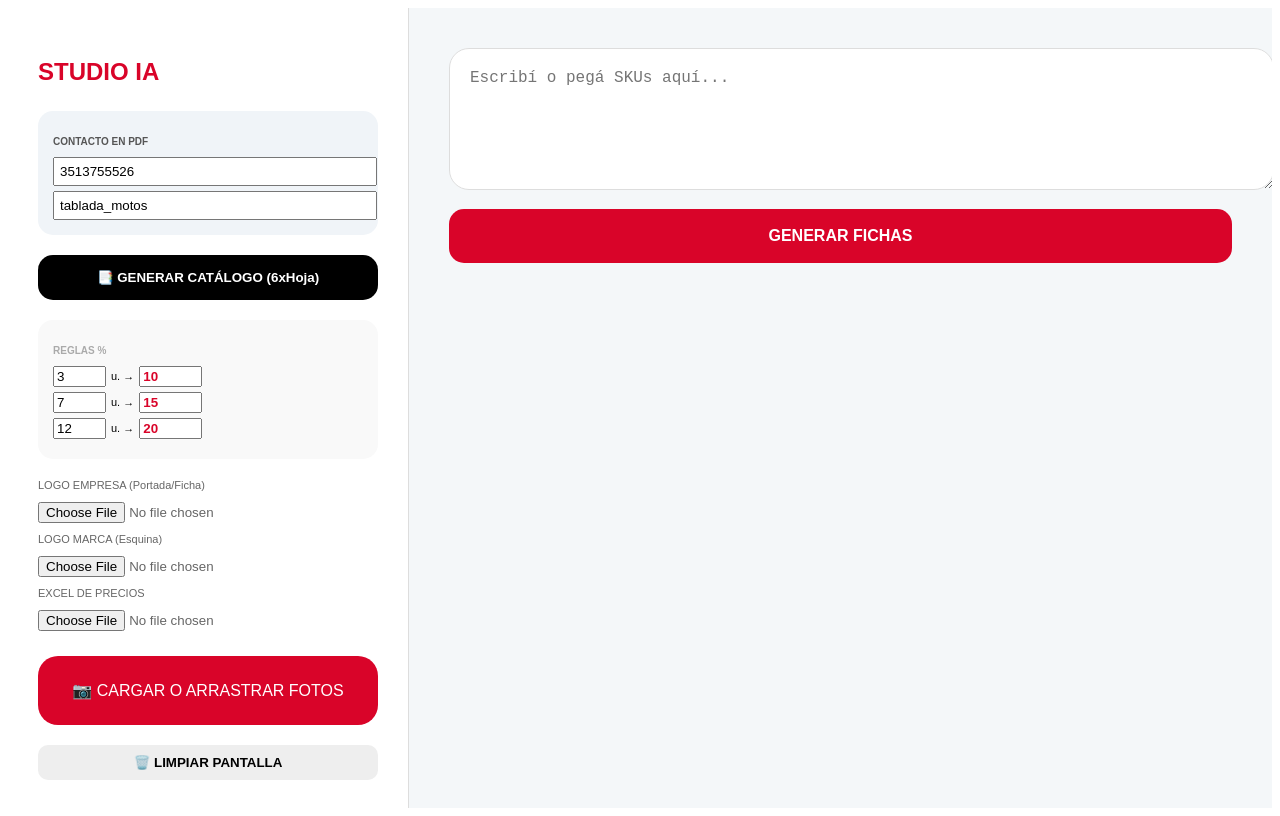
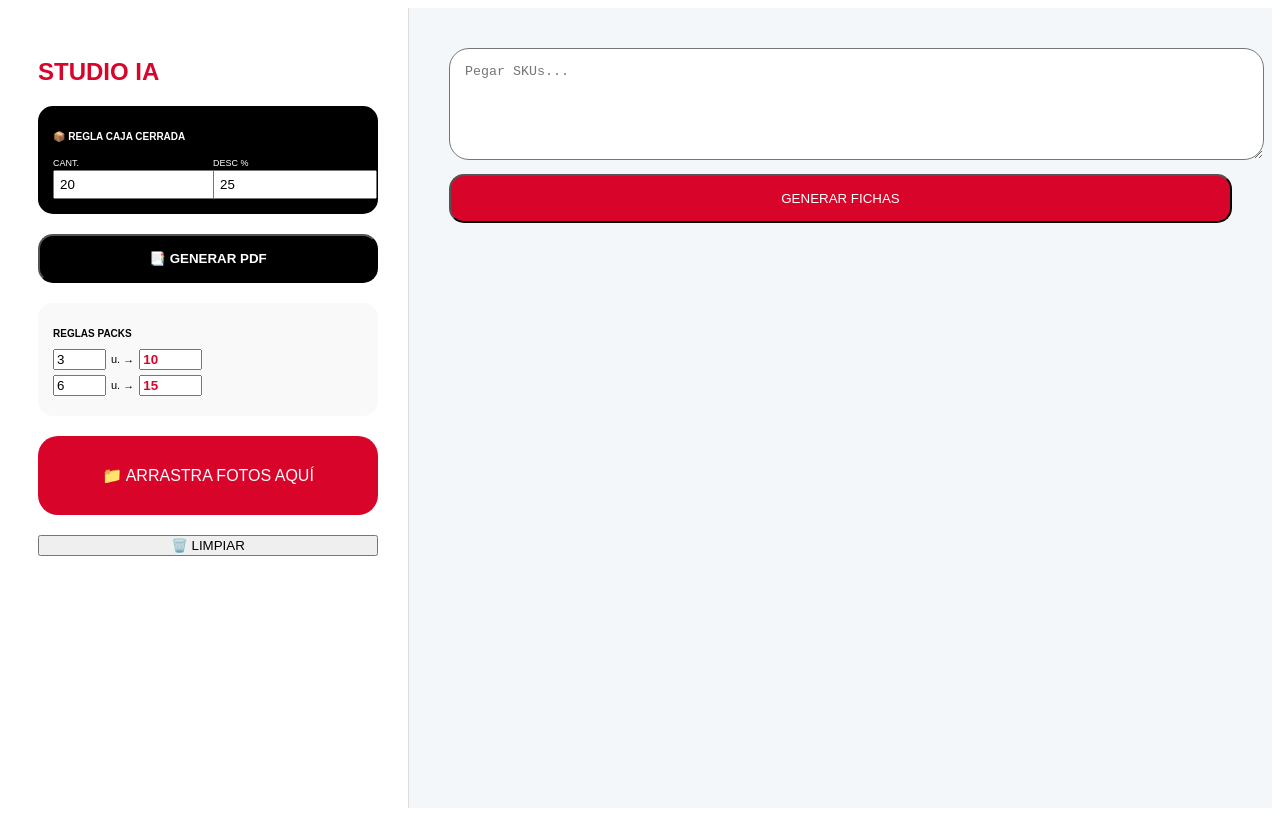
Before and after one commit to tabladamotosrepuestos-art/mi-app-estudio, a React (Vite) app in the folder mi-app-ai/: page / in a window 1280 px wide. Built offline with nearby package versions, Linux system fonts and the light colour scheme; the HTML template or start-up script is replaced by a standard one.

Commit message:
Update App.tsx

```diff
--- a/mi-app-ai/src/App.tsx
+++ b/mi-app-ai/src/App.tsx
@@ -9,8 +9,8 @@ interface Producto {
 }
 
 // --- COMPONENTE DE LA FICHA ---
-const FichaStudioIA = ({ producto, bancoFotos, reglasPack, logoEmpresa, logoMarca, onUpdate, onDelete }: {
-  producto: Producto, bancoFotos: Record<string, string>, reglasPack: Regla[],
+const FichaStudioIA = ({ producto, bancoFotos, reglasPack, reglaCaja, logoEmpresa, logoMarca, onUpdate, onDelete }: {
+  producto: Producto, bancoFotos: Record<string, string>, reglasPack: Regla[], reglaCaja: Regla,
   logoEmpresa: string | null, logoMarca: string | null,
   onUpdate: (p: Producto) => void, onDelete: () => void
 }) => {
@@ -18,46 +18,39 @@ const FichaStudioIA = ({ producto, bancoFotos, reglasPack, logoEmpresa, logoMarc
   const foto = bancoFotos[producto.sku.toLowerCase().trim()];
   const precioBase = producto.costo * (1 + producto.rent / 100);
 
-  const reglaPack = [...reglasPack].sort((a, b) => b.x - a.x).find(r => producto.cantidad >= r.x);
-  const descFinal = reglaPack ? reglaPack.y : producto.descuentoManual;
+  // Lógica de Descuento: Prioriza Caja Cerrada, luego reglas normales
+  let descFinal = producto.descuentoManual;
+  let esCajaCerrada = false;
+
+  if (producto.cantidad >= reglaCaja.x) {
+    descFinal = reglaCaja.y;
+    esCajaCerrada = true;
+  } else {
+    const reglaPack = [...reglasPack].sort((a, b) => b.x - a.x).find(r => producto.cantidad >= r.x);
+    if (reglaPack) descFinal = reglaPack.y;
+  }
+
   const unitarioFinal = precioBase * (1 - descFinal / 100);
-
-  const copiarImagen = async () => {
-    const html2canvas = (await import('html2canvas')).default;
-    if (fichaRef.current) {
-      const canvas = await html2canvas(fichaRef.current, { useCORS: true, scale: 2, backgroundColor: '#ffffff' });
-      canvas.toBlob(async (blob) => {
-        if (blob) {
-          try {
-            const data = [new ClipboardItem({ [blob.type]: blob })];
-            await navigator.clipboard.write(data);
-            alert("✅ Imagen copiada al portapapeles.");
-          } catch (err) { alert("Error al copiar imagen."); }
-        }
-      }, 'image/png');
-    }
-  };
 
   return (
     <div style={{ display: 'flex', flexDirection: 'column', gap: '15px', width: '380px' }}>
-      {/* Controles de la ficha */}
       <div style={{ backgroundColor: 'white', borderRadius: '25px', padding: '18px', boxShadow: '0 10px 30px rgba(0,0,0,0.05)', border: '1px solid #f0f0f0' }}>
         <div style={{ display: 'flex', justifyContent: 'space-between', marginBottom: '10px', alignItems: 'center' }}>
-          <span style={{ backgroundColor: '#e8f5e9', color: '#2ecc71', padding: '4px 10px', borderRadius: '10px', fontSize: '9px', fontWeight: 'bold' }}>UNIDADES</span>
-          <div style={{ display: 'flex', gap: '5px' }}>
-            <button onClick={copiarImagen} style={{ background: '#f8f9fa', border: '1px solid #ddd', borderRadius: '8px', padding: '8px 12px', fontSize: '11px', cursor: 'pointer', fontWeight: 'bold' }}>📋 COPIAR</button>
-            <button onClick={onDelete} style={{ border: 'none', background: 'none', cursor: 'pointer', color: '#ddd', fontSize: '18px' }}>✕</button>
-          </div>
+          <span style={{ backgroundColor: esCajaCerrada ? '#000' : '#e8f5e9', color: esCajaCerrada ? '#fff' : '#2ecc71', padding: '4px 10px', borderRadius: '10px', fontSize: '9px', fontWeight: 'bold' }}>
+            {esCajaCerrada ? '📦 MODO CAJA' : 'UNIDADES'}
+          </span>
+          <button onClick={onDelete} style={{ border: 'none', background: 'none', cursor: 'pointer', color: '#ddd', fontSize: '18px' }}>✕</button>
         </div>
-        <div style={{ display: 'flex', gap: '8px' }}>
-          {[1, 3, 6, 12].map(n => (
+        <div style={{ display: 'flex', gap: '8px', flexWrap: 'wrap' }}>
+          {[1, 3, 6, 12, reglaCaja.x].map(n => (
             <button key={n} onClick={() => onUpdate({...producto, cantidad: n})}
-              style={{ flex: 1, padding: '12px 0', borderRadius: '12px', border: 'none', fontSize: '11px', fontWeight: 'bold', cursor: 'pointer', backgroundColor: producto.cantidad === n ? '#d90429' : '#f0f0f0', color: producto.cantidad === n ? 'white' : '#666' }}>x{n}</button>
+              style={{ flex: '1 0 18%', padding: '10px 0', borderRadius: '12px', border: 'none', fontSize: '11px', fontWeight: 'bold', cursor: 'pointer', backgroundColor: producto.cantidad === n ? (n === reglaCaja.x ? 'black' : '#d90429') : '#f0f0f0', color: producto.cantidad === n ? 'white' : '#666' }}>
+              {n === reglaCaja.x ? `CAJA x${n}` : `x${n}`}
+            </button>
           ))}
         </div>
       </div>
 
-      {/* Área de captura (Ficha) */}
       <div ref={fichaRef} className="area-captura" style={{ backgroundColor: 'white', borderRadius: '35px', overflow: 'hidden', boxShadow: '0 20px 45px rgba(0,0,0,0.12)', position: 'relative' }}>
         <div style={{ height: '280px', display: 'flex', alignItems: 'center', justifyContent: 'center', background: 'white', padding: '20px', position: 'relative' }}>
           <div style={{ position: 'absolute', top: '15px', left: '15px', background: '#d90429', color: 'white', padding: '5px 12px', borderRadius: '12px', fontSize: '10px', fontWeight: 'bold' }}>SKU: {producto.sku}</div>
@@ -65,44 +58,33 @@ const FichaStudioIA = ({ producto, bancoFotos, reglasPack, logoEmpresa, logoMarc
 
           <div style={{ position: 'absolute', top: '80px', right: '15px', display: 'flex', flexDirection: 'column', gap: '8px' }}>
             {descFinal > 0 && (
-              <div style={{ background: '#d90429', color: 'white', width: '55px', height: '55px', borderRadius: '50%', display: 'flex', flexDirection: 'column', alignItems: 'center', justifyContent: 'center', fontWeight: '900' }}>
-                <span style={{ fontSize: '8px' }}>AHORRA</span>
+              <div style={{ background: esCajaCerrada ? 'black' : '#d90429', color: 'white', width: '55px', height: '55px', borderRadius: '50%', display: 'flex', flexDirection: 'column', alignItems: 'center', justifyContent: 'center', fontWeight: '900' }}>
+                <span style={{ fontSize: '8px' }}>{esCajaCerrada ? 'CAJA' : 'AHORRA'}</span>
                 <span style={{ fontSize: '16px' }}>{descFinal}%</span>
               </div>
             )}
-            {producto.cantidad > 1 && (
-              <div style={{ background: 'black', color: 'white', width: '55px', height: '55px', borderRadius: '50%', display: 'flex', flexDirection: 'column', alignItems: 'center', justifyContent: 'center', fontWeight: '900' }}>
-                <span style={{ fontSize: '7px' }}>LLEVANDO</span>
+            <div style={{ background: 'black', color: 'white', width: '55px', height: '55px', borderRadius: '50%', display: 'flex', flexDirection: 'column', alignItems: 'center', justifyContent: 'center', fontWeight: '900' }}>
+                <span style={{ fontSize: '7px' }}>CANT.</span>
                 <span style={{ fontSize: '16px' }}>x{producto.cantidad}</span>
-              </div>
-            )}
+            </div>
           </div>
-
           {logoEmpresa && <img src={logoEmpresa} alt="empresa" style={{ position: 'absolute', bottom: '15px', right: '15px', height: '55px', maxWidth: '110px', objectFit: 'contain' }} />}
           {foto ? <img src={foto} alt="prod" style={{ maxWidth: '100%', maxHeight: '100%', objectFit: 'contain' }} /> : <div style={{ color: '#eee', fontWeight: 'bold' }}>Sin Foto</div>}
         </div>
 
         <div style={{ backgroundColor: 'black', padding: '25px', color: 'white' }}>
-          <div style={{ display: 'flex', justifyContent: 'space-between', alignItems: 'flex-start', marginBottom: '15px' }}>
-            <div style={{ flex: 1, paddingRight: '10px' }}><h4 style={{ margin: 0, fontSize: '15px', textTransform: 'uppercase', fontWeight: '900', lineHeight: '1.2' }}>{producto.nombre}</h4></div>
-            <div style={{ textAlign: 'right' }}>
-              <div style={{ fontSize: '10px', textDecoration: 'line-through', color: '#555' }}>${precioBase.toLocaleString('es-AR')}</div>
-              <div style={{ fontSize: '26px', color: '#d90429', fontWeight: '900' }}>${unitarioFinal.toLocaleString('es-AR', { maximumFractionDigits: 0 })}</div>
-            </div>
-          </div>
-
-          <div style={{ backgroundColor: '#d90429', borderRadius: '22px', padding: '18px' }}>
+          <h4 style={{ margin: '0 0 15px 0', fontSize: '15px', textTransform: 'uppercase', fontWeight: '900' }}>{producto.nombre}</h4>
+          <div style={{ backgroundColor: esCajaCerrada ? '#ffd700' : '#d90429', borderRadius: '22px', padding: '18px' }}>
             <div style={{ display: 'flex', justifyContent: 'space-between', alignItems: 'center' }}>
               <div style={{ textAlign: 'left' }}>
-                <div style={{ fontSize: '9px', fontWeight: 'bold', marginBottom: '5px' }}>PRECIO BAJA A</div>
-                <div style={{ fontSize: '30px', fontWeight: '900', color: 'white', lineHeight: '1' }}>
-                  ${unitarioFinal.toLocaleString('es-AR', { maximumFractionDigits: 0 })}
-                  <span style={{ fontSize: '12px', marginLeft: '4px' }}>c/u</span>
+                <div style={{ fontSize: '9px', fontWeight: 'bold', color: esCajaCerrada ? 'black' : 'white' }}>PRECIO {esCajaCerrada ? 'CAJA CERRADA' : 'BAJA A'}</div>
+                <div style={{ fontSize: '30px', fontWeight: '900', color: esCajaCerrada ? 'black' : 'white', lineHeight: '1' }}>
+                  ${unitarioFinal.toLocaleString('es-AR', { maximumFractionDigits: 0 })}<span style={{ fontSize: '12px', marginLeft: '4px' }}>c/u</span>
                 </div>
               </div>
-              <div style={{ textAlign: 'right' }}>
-                <div style={{ fontSize: '9px', fontWeight: 'bold', opacity: 0.8 }}>VALOR TOTAL</div>
-                <div style={{ fontSize: '16px', fontWeight: '900', background: 'rgba(255,255,255,0.2)', padding: '4px 10px', borderRadius: '10px', marginTop: '5px' }}>
+              <div style={{ textAlign: 'right', color: esCajaCerrada ? 'black' : 'white' }}>
+                <div style={{ fontSize: '9px', fontWeight: 'bold' }}>TOTAL</div>
+                <div style={{ fontSize: '16px', fontWeight: '900', background: 'rgba(0,0,0,0.1)', padding: '4px 10px', borderRadius: '10px' }}>
                   ${(unitarioFinal * producto.cantidad).toLocaleString('es-AR', { maximumFractionDigits: 0 })}
                 </div>
               </div>
@@ -122,23 +104,20 @@ export default function App() {
   const [bancoFotos, setBancoFotos] = useState<Record<string, string>>({});
   const [logoEmpresa, setLogoEmpresa] = useState<string | null>(null);
   const [logoMarca, setLogoMarca] = useState<string | null>(null);
-  const [reglasPack, setReglasPack] = useState<Regla[]>([{ x: 3, y: 10 }, { x: 7, y: 15 }, { x: 12, y: 20 }]);
+  const [reglasPack, setReglasPack] = useState<Regla[]>([{ x: 3, y: 10 }, { x: 6, y: 15 }]);
+  const [reglaCaja, setReglaCaja] = useState<Regla>({ x: 20, y: 25 }); // REGLA DE CAJA
   const [whatsapp, setWhatsapp] = useState("3513755526");
   const [instagram, setInstagram] = useState("tablada_motos");
   const [isDragging, setIsDragging] = useState(false);
 
-  // Lógica de carga de fotos (Manual + Arrastrar)
-  const manejarArchivosFotos = (files: FileList | null) => {
-    if (!files) return;
-    Array.from(files).forEach(f => {
-      if (f.type.startsWith('image/')) {
-        const r = new FileReader();
-        r.onloadend = () => {
-          const skuKey = f.name.split('.')[0].toLowerCase().trim();
-          setBancoFotos(prev => ({ ...prev, [skuKey]: r.result as string }));
-        };
-        r.readAsDataURL(f);
-      }
+  const handleDrop = (e: React.DragEvent) => {
+    e.preventDefault();
+    setIsDragging(false);
+    const files = e.dataTransfer.files;
+    if (files) Array.from(files).forEach(f => {
+      const r = new FileReader();
+      r.onloadend = () => setBancoFotos(p => ({ ...p, [f.name.split('.')[0].toLowerCase().trim()]: r.result as string }));
+      r.readAsDataURL(f);
     });
   };
 
@@ -149,20 +128,14 @@ export default function App() {
     const pW = pdf.internal.pageSize.getWidth();
     const pH = pdf.internal.pageSize.getHeight();
 
-    // 1. PORTADA NEGRA (Tablada Motos)
-    pdf.setFillColor(0, 0, 0);
-    pdf.rect(0, 0, pW, pH, 'F');
+    // Portada
+    pdf.setFillColor(0, 0, 0); pdf.rect(0, 0, pW, pH, 'F');
     if (logoEmpresa) pdf.addImage(logoEmpresa, 'PNG', pW/2 - 45, pH/2 - 80, 90, 90);
     pdf.setTextColor(255, 255, 255);
-    pdf.setFontSize(30);
-    pdf.setFont("helvetica", "bold");
-    pdf.text("CATÁLOGO DE OFERTAS", pW/2, pH/2 + 30, { align: 'center' });
-    pdf.setFontSize(14);
-    pdf.setFont("helvetica", "normal");
-    pdf.text(`WhatsApp: ${whatsapp}`, pW/2, pH/2 + 50, { align: 'center' });
-    pdf.text(`Instagram: @${instagram}`, pW/2, pH/2 + 60, { align: 'center' });
+    pdf.setFontSize(30); pdf.text("CATÁLOGO DE OFERTAS", pW/2, pH/2 + 30, { align: 'center' });
+    pdf.setFontSize(14); pdf.text(`WhatsApp: ${whatsapp}`, pW/2, pH/2 + 50, { align: 'center' });
 
-    // 2. GRILLA (6 fichas por hoja)
+    // Fichas (6xHoja)
     const fichas = document.querySelectorAll('.area-captura');
     const mX = 10, mY = 15;
     const wF = (pW - (mX * 3)) / 2;
@@ -182,8 +155,7 @@ export default function App() {
     const c = sku.trim(); if (!c) return;
     const info = dbPrecios.find((p: any) => String(p.SKU).trim() === c);
     setItems(prev => [{
-      id: Date.now() + Math.random(),
-      sku: c,
+      id: Date.now() + Math.random(), sku: c,
       nombre: info ? (info["NOMBRE "] || info["NOMBRE"] || "PRODUCTO") : "PRODUCTO",
       costo: info ? (parseFloat(info["costo"]) || 0) : 0,
       rent: info ? (parseFloat(info["rentabilidad "]) || 0) : 0,
@@ -194,20 +166,27 @@ export default function App() {
   return (
     <div style={{ display: 'flex', height: '100vh', background: '#f4f7f9', fontFamily: 'sans-serif' }}>
       <aside style={{ width: '340px', background: 'white', padding: '30px', borderRight: '1px solid #ddd', overflowY: 'auto' }}>
-        <h2 style={{ color: '#d90429', fontWeight: '900', marginBottom: '25px' }}>STUDIO IA</h2>
+        <h2 style={{ color: '#d90429', fontWeight: '900' }}>STUDIO IA</h2>
 
-        {/* Contacto Portada */}
-        <div style={{ background: '#f0f4f8', padding: '15px', borderRadius: '15px', marginBottom: '20px' }}>
-          <p style={{ fontSize: '10px', fontWeight: 'bold', color: '#555' }}>CONTACTO EN PDF</p>
-          <input type="text" value={whatsapp} onChange={e => setWhatsapp(e.target.value)} placeholder="WhatsApp" style={{ width: '100%', marginBottom: '5px', padding: '5px' }} />
-          <input type="text" value={instagram} onChange={e => setInstagram(e.target.value)} placeholder="Instagram" style={{ width: '100%', padding: '5px' }} />
+        {/* NUEVA REGLA DE CAJA */}
+        <div style={{ background: '#000', padding: '15px', borderRadius: '15px', marginBottom: '20px', color: '#fff' }}>
+          <p style={{ fontSize: '10px', fontWeight: 'bold', marginBottom: '10px' }}>📦 REGLA CAJA CERRADA</p>
+          <div style={{ display: 'flex', gap: '10px' }}>
+            <div style={{ flex: 1 }}>
+              <span style={{ fontSize: '9px' }}>CANT.</span>
+              <input type="number" value={reglaCaja.x} onChange={e => setReglaCaja({...reglaCaja, x: parseInt(e.target.value)})} style={{ width: '100%', padding: '5px' }} />
+            </div>
+            <div style={{ flex: 1 }}>
+              <span style={{ fontSize: '9px' }}>DESC %</span>
+              <input type="number" value={reglaCaja.y} onChange={e => setReglaCaja({...reglaCaja, y: parseInt(e.target.value)})} style={{ width: '100%', padding: '5px' }} />
+            </div>
+          </div>
         </div>
 
-        <button onClick={generarPDF} style={{ width: '100%', padding: '15px', background: 'black', color: 'white', borderRadius: '15px', fontWeight: 'bold', marginBottom: '20px', cursor: 'pointer', border: 'none' }}>📑 GENERAR CATÁLOGO (6xHoja)</button>
+        <button onClick={generarPDF} style={{ width: '100%', padding: '15px', background: 'black', color: 'white', borderRadius: '15px', fontWeight: 'bold', marginBottom: '20px', cursor: 'pointer' }}>📑 GENERAR PDF</button>
 
-        {/* Reglas de Descuento */}
         <div style={{ marginBottom: '20px', background: '#f9f9f9', padding: '15px', borderRadius: '15px' }}>
-          <p style={{ fontSize: '10px', color: '#aaa', fontWeight: 'bold' }}>REGLAS %</p>
+          <p style={{ fontSize: '10px', fontWeight: 'bold' }}>REGLAS PACKS</p>
           {reglasPack.map((r, idx) => (
             <div key={idx} style={{ display: 'flex', gap: '5px', marginBottom: '5px', alignItems: 'center' }}>
               <input type="number" value={r.x} onChange={e => { const n = [...reglasPack]; n[idx].x = parseInt(e.target.value); setReglasPack(n); }} style={{ width: '45px' }} />
@@ -217,43 +196,24 @@ export default function App() {
           ))}
         </div>
 
-        {/* Carga de Logos y Excel */}
-        <div style={{ fontSize: '11px', color: '#666' }}>
-          <p>LOGO EMPRESA (Portada/Ficha)</p>
-          <input type="file" onChange={(e) => { const f = e.target.files?.[0]; if (f) { const r = new FileReader(); r.onload = () => setLogoEmpresa(r.result as string); r.readAsDataURL(f); } }} />
-          <p style={{ marginTop: '10px' }}>LOGO MARCA (Esquina)</p>
-          <input type="file" onChange={(e) => { const f = e.target.files?.[0]; if (f) { const r = new FileReader(); r.onload = () => setLogoMarca(r.result as string); r.readAsDataURL(f); } }} />
-          <p style={{ marginTop: '10px' }}>EXCEL DE PRECIOS</p>
-          <input type="file" onChange={(e) => { const f = e.target.files?.[0]; if (!f) return; const r = new FileReader(); r.onload = (evt) => { const wb = XLSX.read(evt.target?.result, { type: 'binary' }); setDbPrecios(XLSX.utils.sheet_to_json(wb.Sheets[wb.SheetNames[0]])); }; r.readAsBinaryString(f); }} />
-        </div>
-
-        {/* BOTÓN CARGAR FOTOS (CON DRAG & DROP) */}
         <div
           onDragOver={(e) => { e.preventDefault(); setIsDragging(true); }}
           onDragLeave={() => setIsDragging(false)}
-          onDrop={(e) => { e.preventDefault(); setIsDragging(false); manejarArchivosFotos(e.dataTransfer.files); }}
-          style={{
-            marginTop: '25px', padding: '25px', background: isDragging ? '#ffebee' : '#d90429', color: 'white', borderRadius: '20px', textAlign: 'center', cursor: 'pointer', border: isDragging ? '2px dashed white' : 'none', transition: '0.3s'
-          }}
+          onDrop={handleDrop}
+          style={{ padding: '30px 10px', background: isDragging ? '#ffebee' : '#d90429', color: 'white', borderRadius: '20px', textAlign: 'center', cursor: 'pointer' }}
         >
-          <label style={{ cursor: 'pointer' }}>
-            {isDragging ? "¡SUELTA LAS FOTOS!" : "📷 CARGAR O ARRASTRAR FOTOS"}
-            <input type="file" hidden multiple onChange={(e) => manejarArchivosFotos(e.target.files)} />
-          </label>
+          {isDragging ? "SUELTA LA CARPETA" : "📁 ARRASTRA FOTOS AQUÍ"}
         </div>
 
-        <button onClick={() => setItems([])} style={{ width: '100%', marginTop: '20px', padding: '10px', background: '#eee', border: 'none', borderRadius: '10px', fontWeight: 'bold', cursor: 'pointer' }}>🗑️ LIMPIAR PANTALLA</button>
+        <button onClick={() => setItems([])} style={{ width: '100%', marginTop: '20px' }}>🗑️ LIMPIAR</button>
       </aside>
 
       <main style={{ flex: 1, padding: '40px', overflowY: 'auto' }}>
-        <div style={{ maxWidth: '800px', margin: '0 auto 40px' }}>
-          <textarea value={skuInput} onChange={(e) => setSkuInput(e.target.value)} placeholder="Escribí o pegá SKUs aquí..." style={{ width: '100%', height: '100px', borderRadius: '20px', padding: '20px', border: '1px solid #ddd', marginBottom: '15px', fontSize: '16px' }} />
-          <button onClick={() => { skuInput.split('\n').forEach(procesarSku); setSkuInput(""); }} style={{ width: '100%', padding: '18px', background: '#d90429', color: 'white', borderRadius: '15px', fontWeight: 'bold', border: 'none', cursor: 'pointer', fontSize: '16px' }}>GENERAR FICHAS</button>
-        </div>
-
-        <div style={{ display: 'grid', gridTemplateColumns: 'repeat(auto-fill, minmax(380px, 1fr))', gap: '30px' }}>
+        <textarea value={skuInput} onChange={(e) => setSkuInput(e.target.value)} placeholder="Pegar SKUs..." style={{ width: '100%', height: '80px', borderRadius: '20px', padding: '15px' }} />
+        <button onClick={() => { skuInput.split('\n').forEach(procesarSku); setSkuInput(""); }} style={{ width: '100%', padding: '15px', background: '#d90429', color: 'white', borderRadius: '15px', marginTop: '10px' }}>GENERAR FICHAS</button>
+        <div style={{ display: 'grid', gridTemplateColumns: 'repeat(auto-fill, minmax(380px, 1fr))', gap: '30px', marginTop: '30px' }}>
           {items.map(item => (
-            <FichaStudioIA key={item.id} producto={item} bancoFotos={bancoFotos} reglasPack={reglasPack} logoEmpresa={logoEmpresa} logoMarca={logoMarca} onUpdate={(u) => setItems(items.map(i => i.id === item.id ? u : i))} onDelete={() => setItems(items.filter(i => i.id !== item.id))} />
+            <FichaStudioIA key={item.id} producto={item} bancoFotos={bancoFotos} reglasPack={reglasPack} reglaCaja={reglaCaja} logoEmpresa={logoEmpresa} logoMarca={logoMarca} onUpdate={(u) => setItems(items.map(i => i.id === item.id ? u : i))} onDelete={() => setItems(items.filter(i => i.id !== item.id))} />
           ))}
         </div>
       </main>
```
